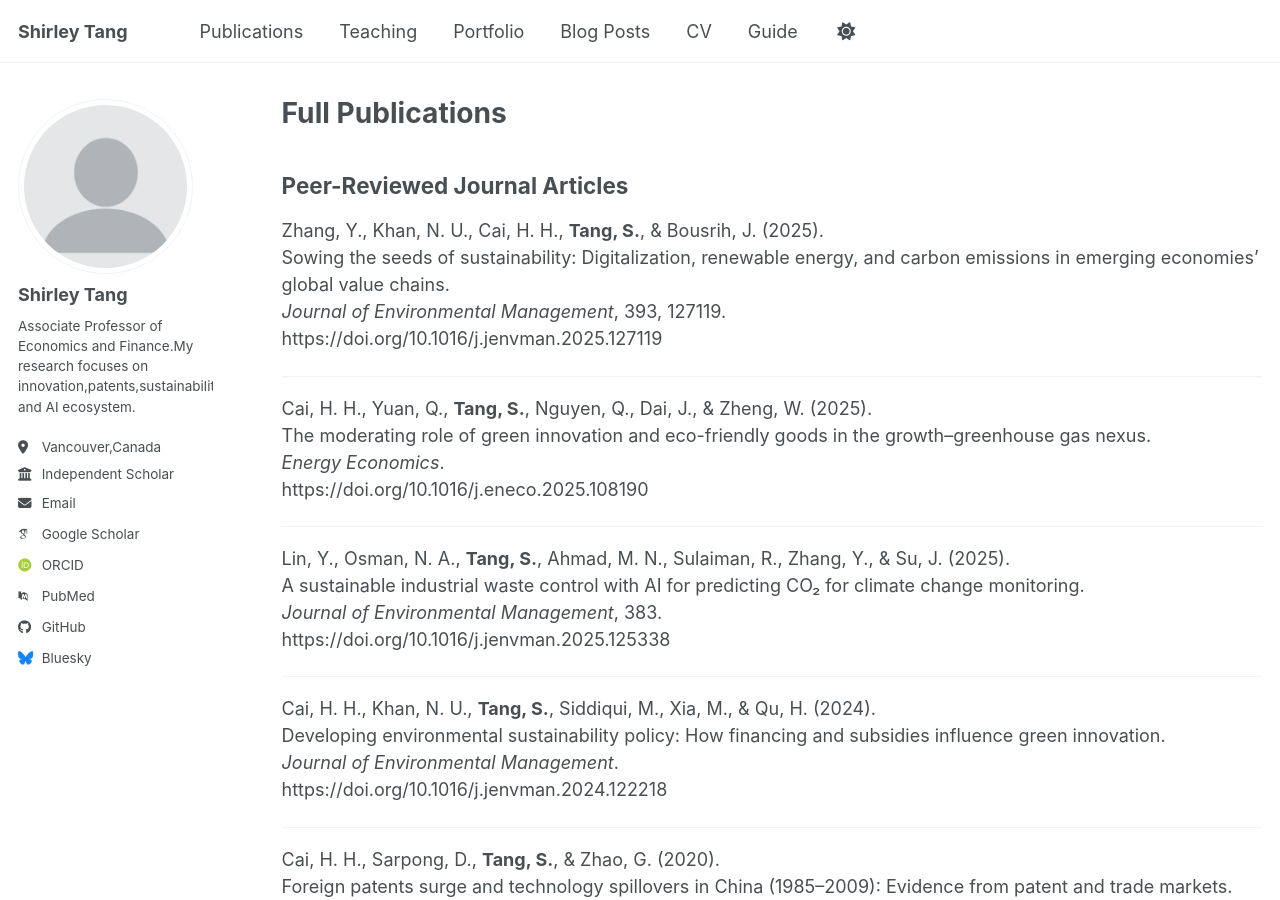
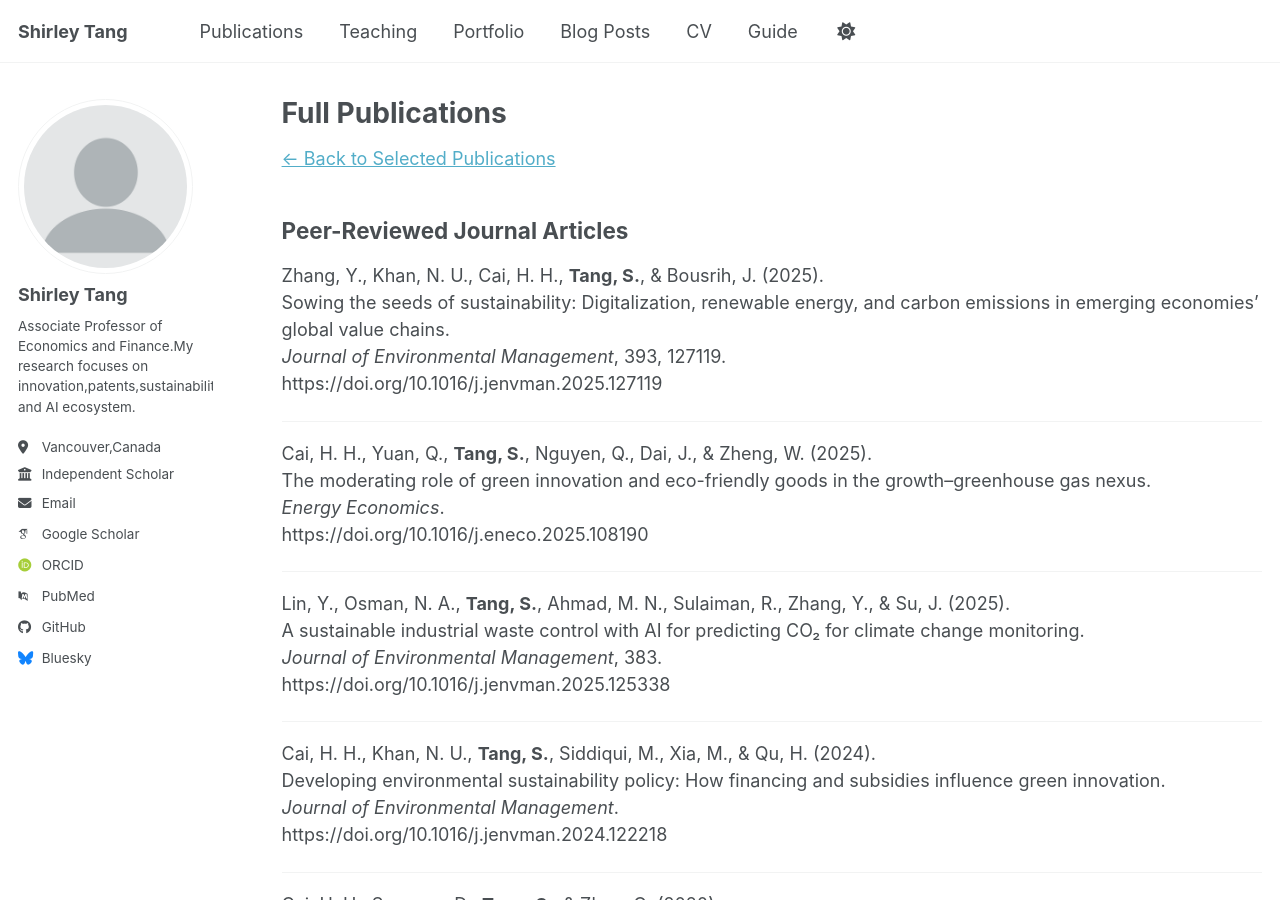
Before and after one commit to Shirley-Econ/shirley-econ.github.io, a Jekyll site: the page built from _pages/full-publications.md, in a window 1280 px wide and 900 px high. Built offline with Jekyll 4.4.1, drawn with Linux system fonts in a browser that asks for light colours; some web fonts are replaced; a script bundle is joined from its source files by our own code; library files that are not in the unit come from our copies.

Commit message:
Update full-publications.md

```diff
--- a/_pages/full-publications.md
+++ b/_pages/full-publications.md
@@ -4,6 +4,7 @@ title: "Full Publications"
 permalink: /full-publications/
 author_profile: true
 ---
+[← Back to Selected Publications](/publications/)
 
 ## Peer-Reviewed Journal Articles
 
```
